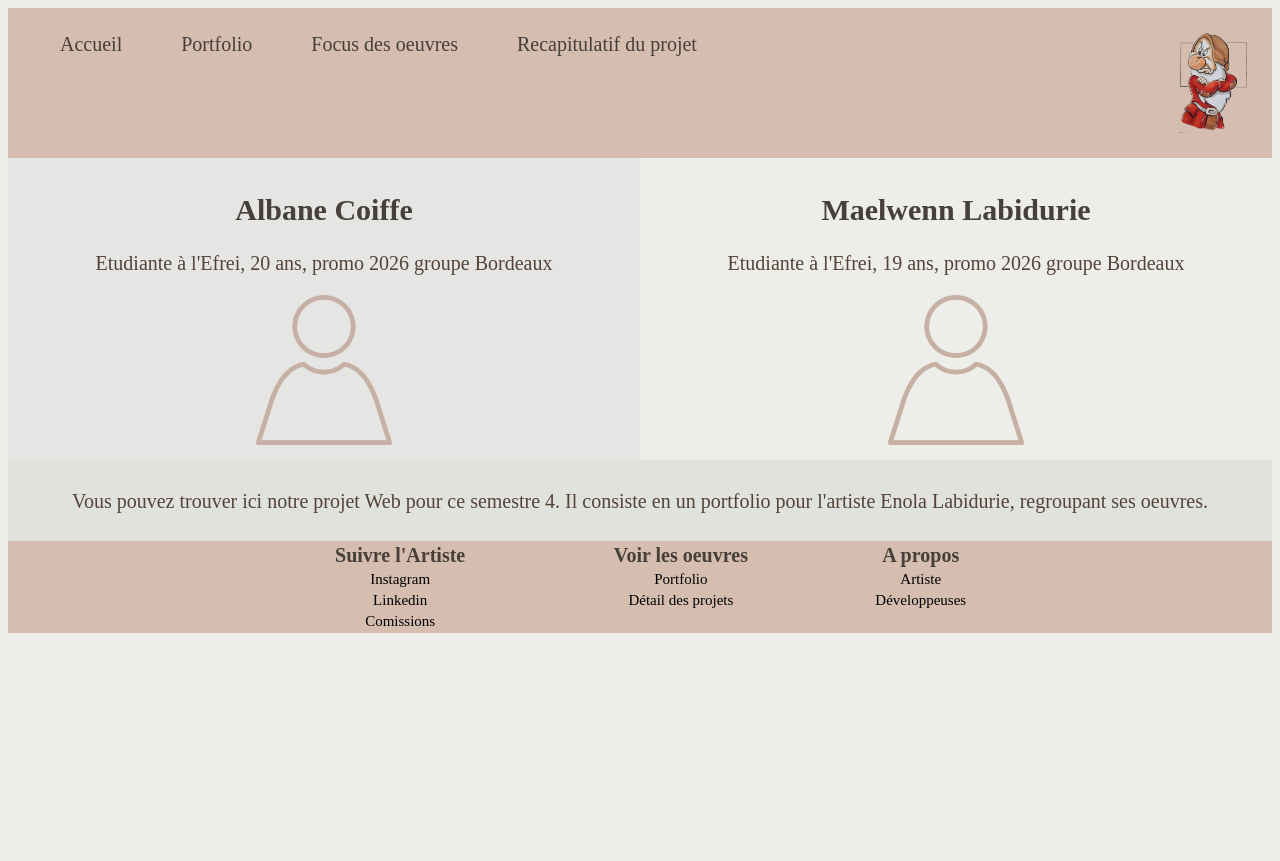
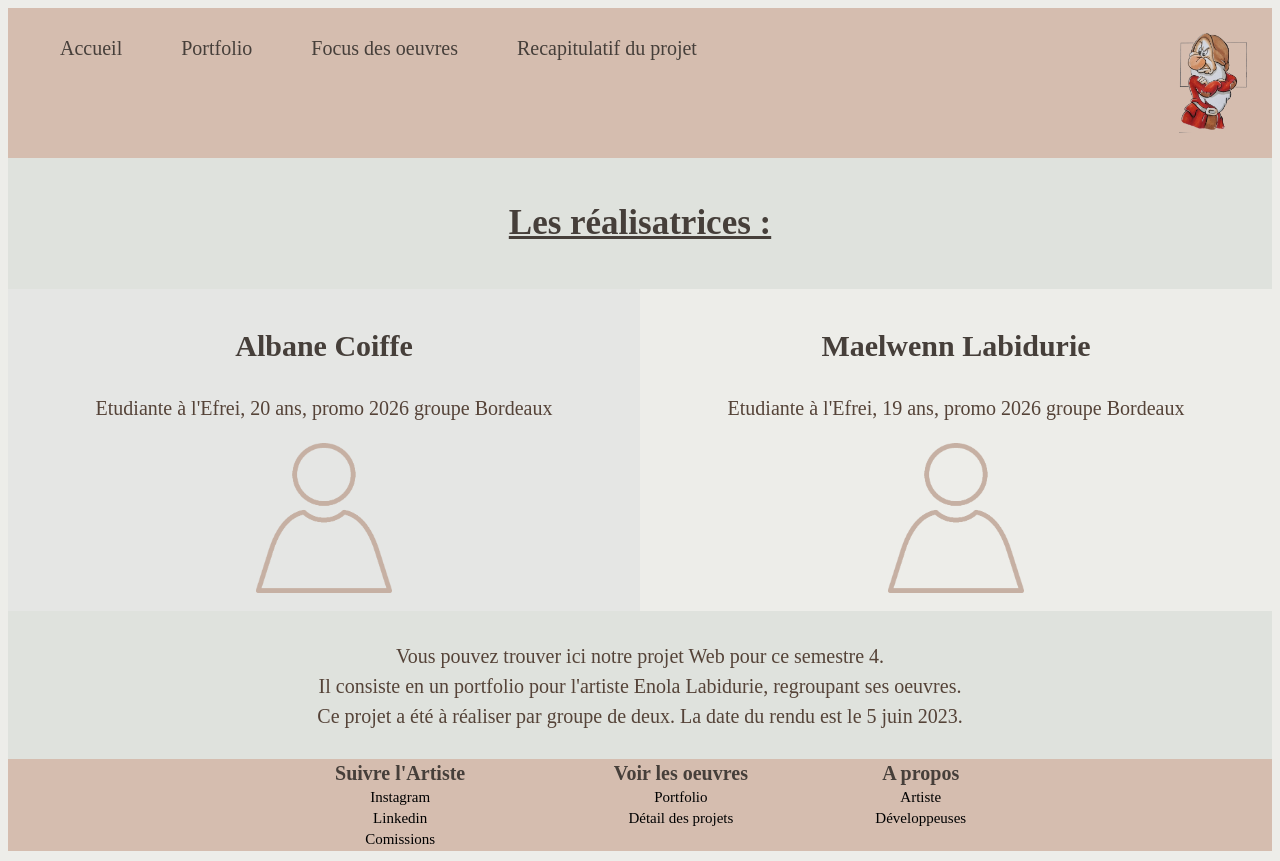
Before and after one commit to Maelwennlbdr/Portfolio_web, a plain HTML site: page html/apropos.html in a window 1280 px wide. Before the commit the page ends 800 px from the top, so only its background shows below. Drawn offline with Linux system fonts and the light colour scheme.

Commit message:
j'aime commit

```diff
--- a/css/style_apropos.css
+++ b/css/style_apropos.css
@@ -39,6 +39,13 @@ h1 {
     color: #463f3a;
     font-size: 30px;
     text-align: center;
+}
+
+.titrepage {
+    color: #463f3a;
+    font-size: 35px;
+    text-align: center;
+    text-decoration: underline;
 }
 
 footer {
@@ -119,4 +126,5 @@ thead {
 
 div {
     font-size: 20px;
+    line-height: 1.5;
 }
--- a/html/apropos.html
+++ b/html/apropos.html
@@ -42,6 +42,11 @@
                         </tbody>
                 </table>
              <br> -->
+
+                <div class ="flex-item-center">
+                     <h1 class ="titrepage">Les réalisatrices :</h1>
+                </div>
+
                 <div class="flex-container">
                     <div class="flex-item-left"> <h1>Albane Coiffe</h1>
                         <p>Etudiante à l'Efrei, 20 ans, promo 2026 groupe Bordeaux</p>
@@ -57,7 +62,11 @@
                 </div>
 
                 <div class ="flex-item-center">
-                     <p>Vous pouvez trouver ici notre projet Web pour ce semestre 4. Il consiste en un portfolio pour l'artiste Enola Labidurie, regroupant ses oeuvres.</p>
+                     <p>Vous pouvez trouver ici notre projet Web pour ce semestre 4. <br>
+
+                    Il consiste en un portfolio pour l'artiste Enola Labidurie, regroupant ses oeuvres.<br>
+                    Ce projet a été à réaliser par groupe de deux. La date du rendu est le 5 juin 2023.
+                </p>
                 </div>
         </section>
 
```
